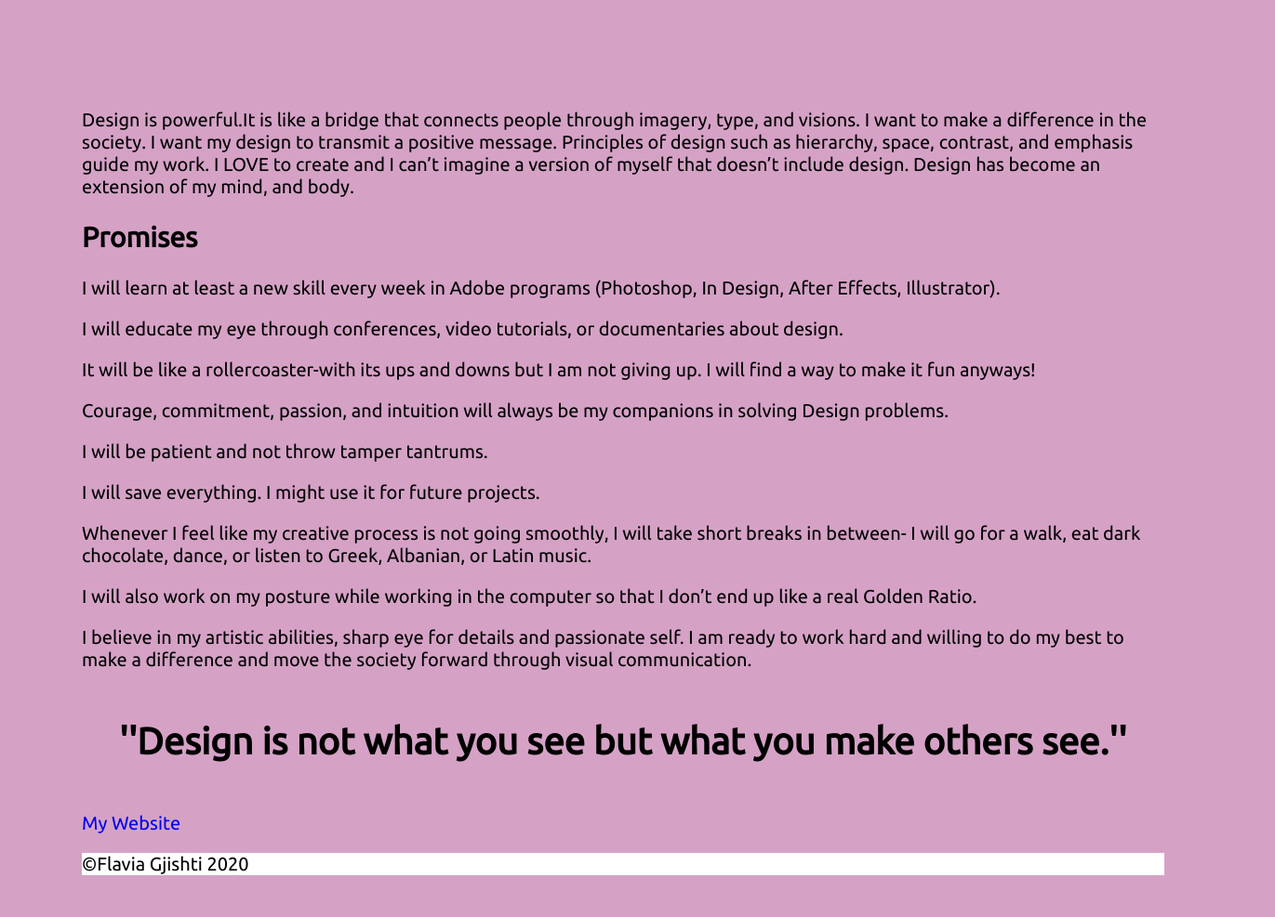
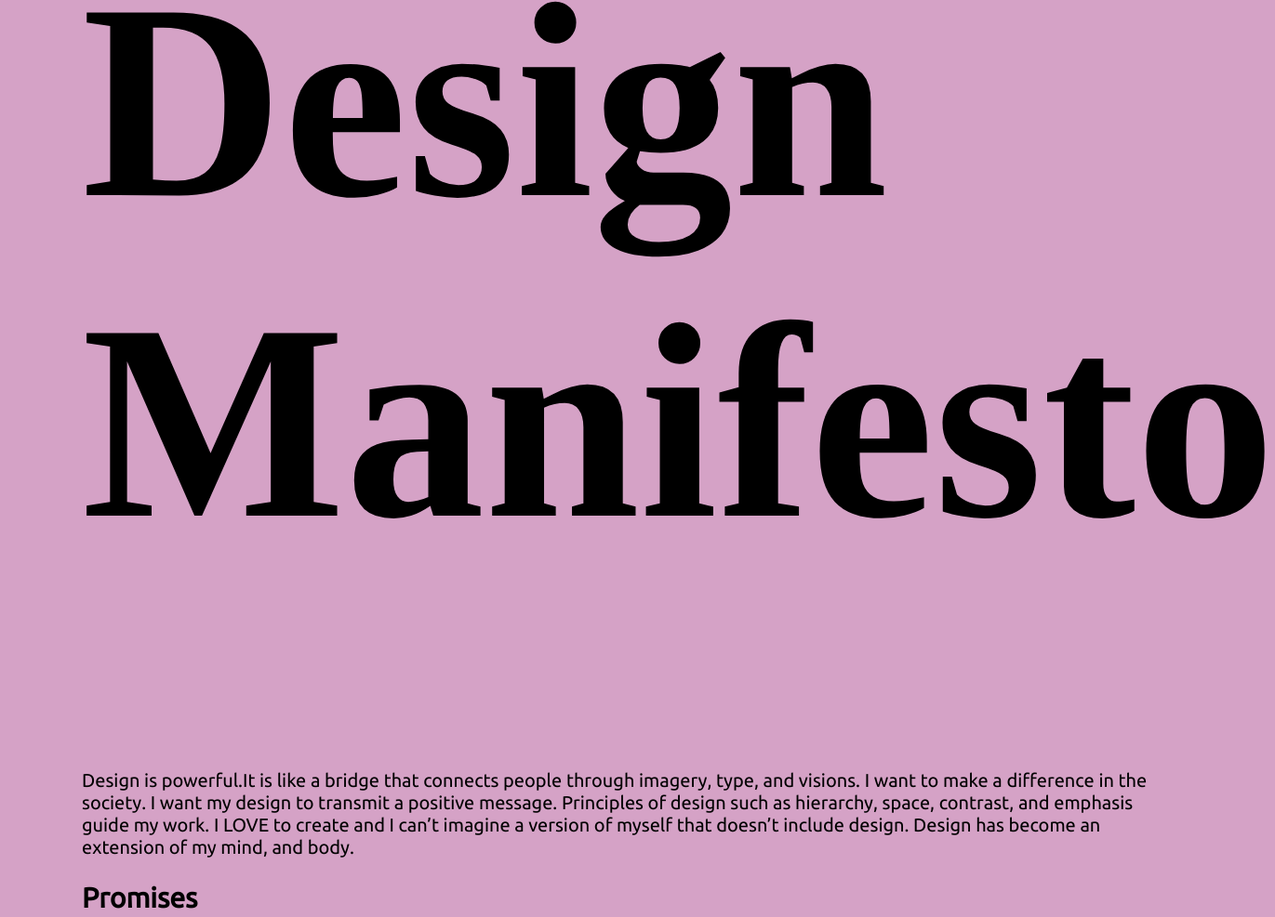
Before and after one commit to gjishtiflavia/mymanifesto, a plain HTML site: page index.html in a window 1280 px wide. Shown: the part 966-1953 px from the top of the page at 93% size, 1371 px wide, since content can reach past the window. Before the commit the page ends 1928 px from the top, so only its background shows below. Drawn offline with Linux system fonts and the light colour scheme.

Commit message:
inital 85

```diff
--- a/css/styles.css
+++ b/css/styles.css
@@ -1,5 +1,5 @@
 h1{
-  font-size: 200px;
+  font-size: 300px;
   font-family:"Parisienne,cursive";
 }
 
@@ -19,11 +19,6 @@ p{
   font-size: 10px
   padding-left:4em
   color:white;
-}
-p{
-  background-image: image(marble_001.jpg);
-  background-size: cover;
-}
 }
 h2{
   padding-left: 5em
```
